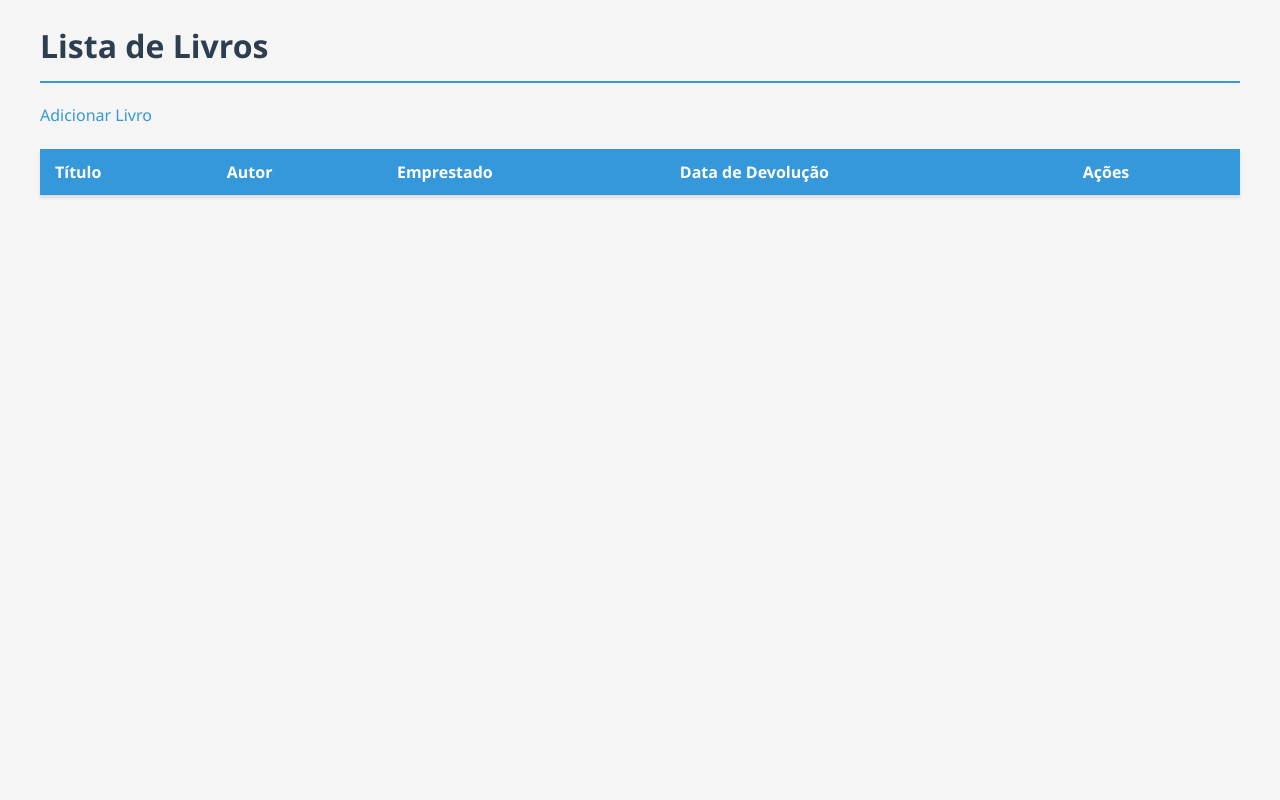
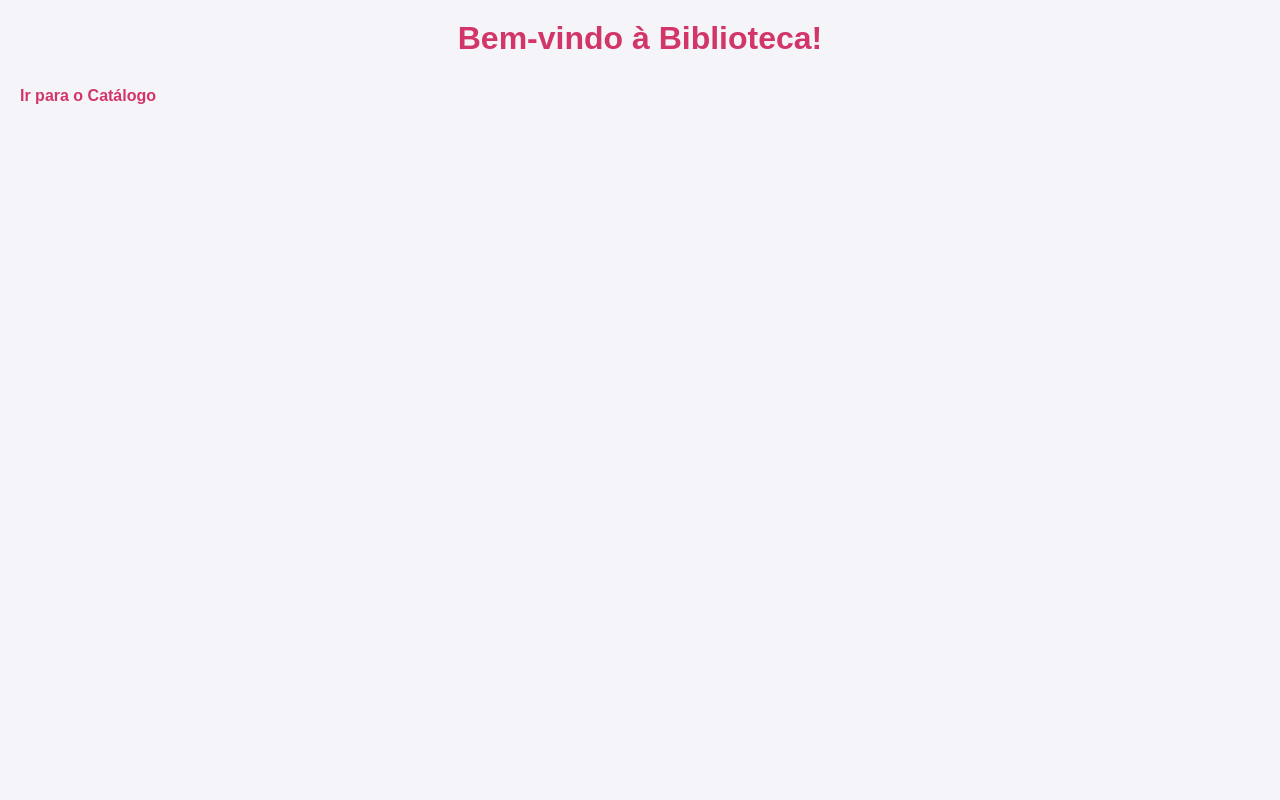
Before and after one commit to MariaGregorutti/Biblioteca-Virtual, a Flask app: page / in a window 1280 px wide. Run offline with Flask 3, Linux system fonts and the light colour scheme; lists and menus that the app fills with data are empty.

Commit message:
Biblioteca Virtual

```diff
--- a/main.py
+++ b/main.py
@@ -1,88 +1,115 @@
-from flask import Flask, request, redirect, render_template, flash
+from flask import Flask, render_template, request, redirect, flash
 from datetime import datetime, timedelta
 
 app = Flask(__name__)
-app.secret_key = "aqui_e_a_minha_chave"
+app.secret_key = 'e_segredo'
+
 
 livros = []
 
-
 @app.route('/')
 def index():
-    # Formatar a data de devolução para exibição
-    for livro in livros:
-        if livro['data_devolucao']:
-            livro['data_devolucao_formatada'] = livro['data_devolucao'].strftime('%d/%m/%Y')
-        else:
-            livro['data_devolucao_formatada'] = None
-    return render_template('index.html', livros=livros)
+    return render_template('index.html')
 
+@app.route('/catalogo')
+def catalogo():
+    generos = list(set([livro['genero'] for livro in livros]))
+    return render_template('catalogo.html', livros=livros, generos=generos)
+
+@app.route('/catalogo/<genero>')
+def catalogo_por_genero(genero):
+    livros_filtrados = [livro for livro in livros if livro['genero'] == genero]
+    return render_template('catalogo.html', livros=livros_filtrados, generos=list(set([livro['genero'] for livro in livros])))
 
 @app.route('/adicionar_livro', methods=['GET', 'POST'])
 def adicionar_livro():
     if request.method == 'POST':
         titulo = request.form['titulo']
         autor = request.form['autor']
-        livros.append({
+        ano = request.form['ano']
+        genero = request.form['genero']
+        codigo = len(livros)
+        devolver = "--/--/----"
+        emprestado = False
+        multa = 0
+        livro = {
+            'codigo': codigo,
             'titulo': titulo,
             'autor': autor,
-            'emprestado': False,
-            'data_devolucao': None,
-            'multas': 0
-        })
-        flash('Livro cadastrado com sucesso!')
-        return redirect('/')
-    return render_template('adicionar_livro.html')
-
+            'ano': ano,
+            'genero': genero,
+            'emprestado': emprestado,
+            'devolver': devolver,
+            'multa': multa
+        }
+        livros.append(livro)
+        flash(f'Livro {titulo} adicionado com sucesso!')
+        return redirect('/catalogo')
+    else:
+        return render_template('adicionar_livro.html')
 
 @app.route('/editar_livro/<int:codigo>', methods=['GET', 'POST'])
 def editar_livro(codigo):
     if request.method == 'POST':
         titulo = request.form['titulo']
         autor = request.form['autor']
-        livros[codigo]['titulo'] = titulo
-        livros[codigo]['autor'] = autor
+        ano = request.form['ano']
+        genero = request.form['genero']
+        livros[codigo] = {
+            'codigo': codigo,
+            'titulo': titulo,
+            'autor': autor,
+            'ano': ano,
+            'genero': genero,
+            'emprestado': livros[codigo]['emprestado'],
+            'devolver': livros[codigo]['devolver'],
+            'multa': livros[codigo]['multa']
+        }
+        flash(f'Livro {titulo} atualizado!')
+        return redirect('/catalogo')
+    else:
+        livro = livros[codigo]
+        return render_template('editar_livro.html', livro=livro)
 
-        # Atualizar a data de devolução se o livro estiver emprestado
-        if livros[codigo]['emprestado']:
-            livros[codigo]['data_devolucao'] = datetime.now() + timedelta(days=7)
+@app.route('/emprestar/<int:codigo>')
+def emprestar(codigo):
+    for livro in livros:
+        if livro['codigo'] == codigo:
+            livro['emprestado'] = True
+            devolver = (datetime.now() + timedelta(days=-7)).strftime('%d/%m/%Y')
+            livro['devolver'] = devolver
+            livro['multa'] = 0
+            flash(f'Livro {livro["titulo"]} emprestado com sucesso! Devolver até: {devolver}')
+            return redirect('/catalogo')
+    return redirect('/catalogo')
 
-        flash('Livro editado com sucesso!')
-        return redirect('/')
-    return render_template('editar_livro.html', livro=livros[codigo])
+@app.route('/devolver/<int:codigo>')
+def devolver(codigo):
+    for livro in livros:
+        if livro['codigo'] == codigo:
+            data_devolucao = datetime.strptime(livro['devolver'], "%d/%m/%Y")
+            dias_atraso = (datetime.now() - data_devolucao).days
 
+            if dias_atraso > 0:
+                multa = 10
+                juros = (multa * (0.01 * dias_atraso))
+                totalMulta = multa + juros
+                livro['multa'] = totalMulta
+                flash(f'Livro devolvido com {dias_atraso} dias de atraso. Multa: R${totalMulta}')
+            else:
+                livro['multa'] = 0
+                flash(f'Livro devolvido dentro do prazo!')
+
+            livro['emprestado'] = False
+            livro['devolver'] = '--/--/----'
+            return redirect('/catalogo')
+    return redirect('/catalogo')
 
 @app.route('/apagar_livro/<int:codigo>')
 def apagar_livro(codigo):
     del livros[codigo]
-    return redirect('/')
-
-
-@app.route('/emprestar_livro/<int:codigo>')
-def emprestar_livro(codigo):
-    livro = livros[codigo]
-    if not livro['emprestado']:
-        livro['emprestado'] = True
-        livro['data_devolucao'] = datetime.now() + timedelta(days=7)  # Data de devolução em 7 dias
-        flash('Livro emprestado com sucesso!')
-    return redirect('/')
-
-
-@app.route('/devolver_livro/<int:codigo>')
-def devolver_livro(codigo):
-    livro = livros[codigo]
-    if livro['emprestado']:
-        livro['emprestado'] = False
-        livro['data_devolucao'] = None
-        flash('Livro devolvido com sucesso!')
-    return redirect('/')
-
-
-@app.route('/catalogo')
-def catalogo():
-    generos = ['Romance', 'Ficção', 'Suspense', 'Fantasia', 'Terror']
-    return render_template('catalogo.html', generos=generos)
-
+    flash(f'Livro excluído!')
+    return redirect('/catalogo')
 
 if __name__ == '__main__':
     app.run(debug=True)
--- a/static/style.css
+++ b/static/style.css
@@ -1,158 +1,111 @@
 
-/* General Styles */
-body {
-    font-family: 'Segoe UI', Tahoma, Geneva, Verdana, sans-serif;
-    line-height: 1.6;
-    color: #333;
-    max-width: 1200px;
-    margin: 0 auto;
-    padding: 20px;
-    background-color: #f5f5f5;
+
+
+* {
+    margin: 0;
+    padding: 0;
+    box-sizing: border-box;
 }
 
-h1 {
-    color: #2c3e50;
-    border-bottom: 2px solid #3498db;
-    padding-bottom: 10px;
-    margin-bottom: 20px;
+
+body {
+    font-family: Arial, sans-serif;
+    background-color: #f4f4f9;
+    color: #333;
+    padding: 20px;
 }
 
+
+h1 {
+    color: #d23669;
+    text-align: center;
+    margin-bottom: 30px;
+}
+
+
 a {
-    color: #3498db;
+    color: #d23669;
     text-decoration: none;
-    transition: color 0.3s;
+    font-weight: bold;
 }
 
 a:hover {
-    color: #2980b9;
+    text-decoration: underline;
 }
 
-/* Table Styles */
+
 table {
     width: 100%;
     border-collapse: collapse;
-    margin: 20px 0;
-    box-shadow: 0 2px 3px rgba(0,0,0,0.1);
-    background-color: white;
+    margin-top: 20px;
+    background-color: #ffffff;
+    box-shadow: 0 4px 8px rgba(0, 0, 0, 0.1);
 }
 
 th, td {
-    padding: 12px 15px;
+    padding: 12px;
     text-align: left;
-    border-bottom: 1px solid #ddd;
+    border: 1px solid #ddd;
 }
 
 th {
-    background-color: #3498db;
+    background-color: #d23669;
     color: white;
-    font-weight: bold;
+}
+
+tr:nth-child(even) {
+    background-color: #f9f9f9;
 }
 
 tr:hover {
-    background-color: #f1f9ff;
+    background-color: #f1f1f1;
 }
 
-/* Button and Action Links */
-button, .button {
-    background-color: #3498db;
-    color: white;
-    border: none;
-    padding: 8px 15px;
-    border-radius: 4px;
-    cursor: pointer;
-    font-size: 14px;
-    transition: background-color 0.3s;
-}
 
-button:hover, .button:hover {
-    background-color: #2980b9;
-}
-
-.actions a {
-    margin-right: 10px;
-    padding: 5px 10px;
-    border-radius: 3px;
-    background-color: #f8f9fa;
-    border: 1px solid #ddd;
-}
-
-.actions a:hover {
-    background-color: #e9ecef;
-}
-
-/* Form Styles */
 form {
-    background-color: white;
+    max-width: 600px;
+    margin: 0 auto;
+    background-color: #fff;
     padding: 20px;
-    border-radius: 5px;
-    box-shadow: 0 2px 3px rgba(0,0,0,0.1);
-    margin: 20px 0;
-    max-width: 600px;
+    border-radius: 8px;
+    box-shadow: 0 4px 8px rgba(0, 0, 0, 0.1);
 }
 
 label {
-    display: block;
-    margin-bottom: 5px;
-    font-weight: bold;
+    font-size: 1.1em;
+    margin-bottom: 8px;
+    display: inline-block;
 }
 
 input[type="text"] {
     width: 100%;
-    padding: 8px;
+    padding: 10px;
     margin-bottom: 15px;
     border: 1px solid #ddd;
     border-radius: 4px;
-    box-sizing: border-box;
+    font-size: 1em;
 }
 
-/* List Styles */
-ul {
-    list-style-type: none;
-    padding: 0;
-    background-color: white;
-    box-shadow: 0 2px 3px rgba(0,0,0,0.1);
-    padding: 20px;
-    border-radius: 5px;
+button {
+    background-color: #d23669;
+    color: white;
+    padding: 10px 20px;
+    border: none;
+    border-radius: 4px;
+    font-size: 1.1em;
+    cursor: pointer;
 }
 
-li {
-    padding: 8px 0;
-    border-bottom: 1px solid #eee;
+button:hover {
+    background-color: #a82e56;
 }
 
-li:last-child {
-    border-bottom: none;
+
+.flash {
+    background-color: #d23669;
+    color: white;
+    padding: 10px;
+    border-radius: 5px;
+    text-align: center;
+    margin-bottom: 20px;
 }
-
-/* Utility Classes */
-.container {
-    max-width: 1200px;
-    margin: 0 auto;
-    padding: 0 20px;
-}
-
-.back-link {
-    display: inline-block;
-    margin-top: 20px;
-    padding: 8px 15px;
-    background-color: #6c757d;
-    color: white;
-    border-radius: 4px;
-}
-
-.back-link:hover {
-    background-color: #5a6268;
-    color: white;
-}
-
-/* Responsive Design */
-@media (max-width: 768px) {
-    table {
-        display: block;
-        overflow-x: auto;
-    }
-
-    th, td {
-        padding: 8px 10px;
-    }
-}
--- a/templates/index.html
+++ b/templates/index.html
@@ -1,44 +1,14 @@
-
-
-<html lang="pt-BR">
+<!DOCTYPE html>
+<html lang="pt-br">
 <head>
     <meta charset="UTF-8">
     <meta name="viewport" content="width=device-width, initial-scale=1.0">
     <title>Biblioteca</title>
-    <link rel="stylesheet" href="/static/style.css">
+    <link rel="stylesheet" href="{{ url_for('static', filename='style.css') }}">
+
 </head>
 <body>
-
-<h1>Lista de Livros</h1>
-
-<a href="{{ url_for('adicionar_livro') }}">Adicionar Livro</a>
-
-<table>
-    <tr>
-        <th>Título</th>
-        <th>Autor</th>
-        <th>Emprestado</th>
-        <th>Data de Devolução</th>
-        <th>Ações</th>
-    </tr>
-    {% for livro in livros %}
-    <tr>
-        <td>{{ livro.titulo }}</td>
-        <td>{{ livro.autor }}</td>
-        <td>{{ 'Sim' if livro.emprestado else 'Não' }}</td>
-        <td>{{ livro.data_devolucao_formatada or 'N/A' }}</td>
-        <td>
-            {% if not livro.emprestado %}
-            <a href="{{ url_for('emprestar_livro', codigo=loop.index0) }}">Emprestar</a>
-            {% else %}
-            <a href="{{ url_for('devolver_livro', codigo=loop.index0) }}">Devolver</a>
-            {% endif %}
-            <a href="{{ url_for('editar_livro', codigo=loop.index0) }}">Editar</a>
-            <a href="{{ url_for('apagar_livro', codigo=loop.index0) }}">Excluir</a>
-        </td>
-    </tr>
-    {% endfor %}
-</table>
-
+    <h1>Bem-vindo à Biblioteca!</h1>
+    <a href="/catalogo">Ir para o Catálogo</a>
 </body>
 </html>
```
Also changed, not shown: templates/adicionar_livro.html (+18 -15 lines), templates/catalogo.html (+58 -10 lines), templates/editar_livro.html (+18 -14 lines).
